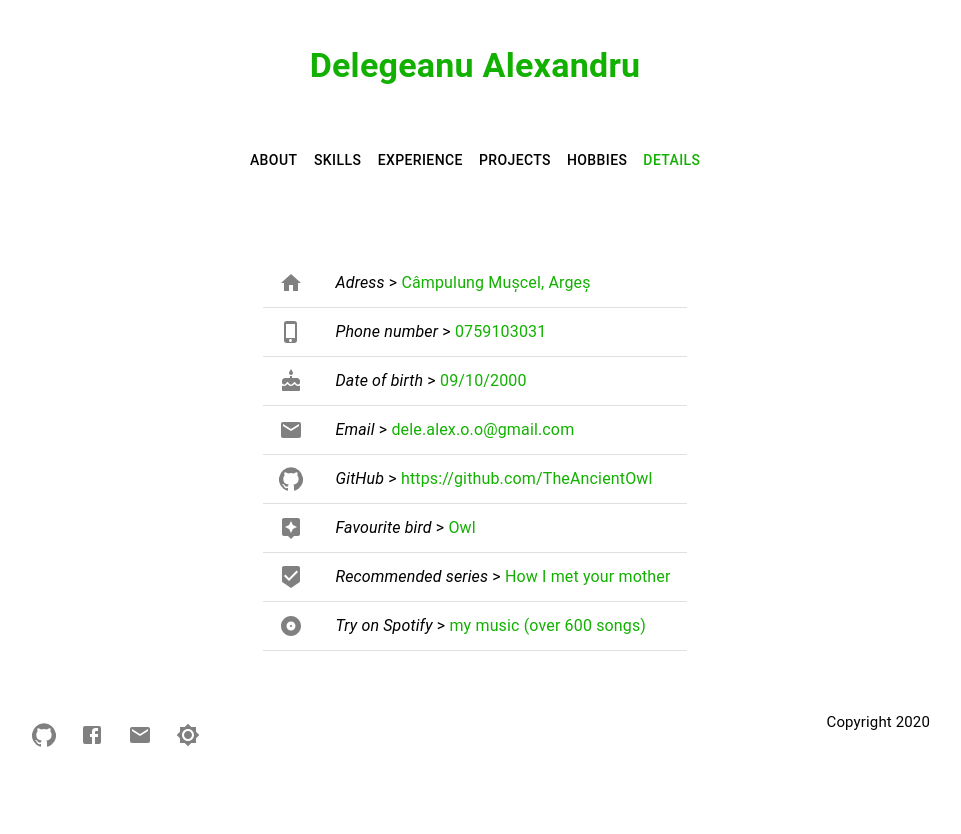
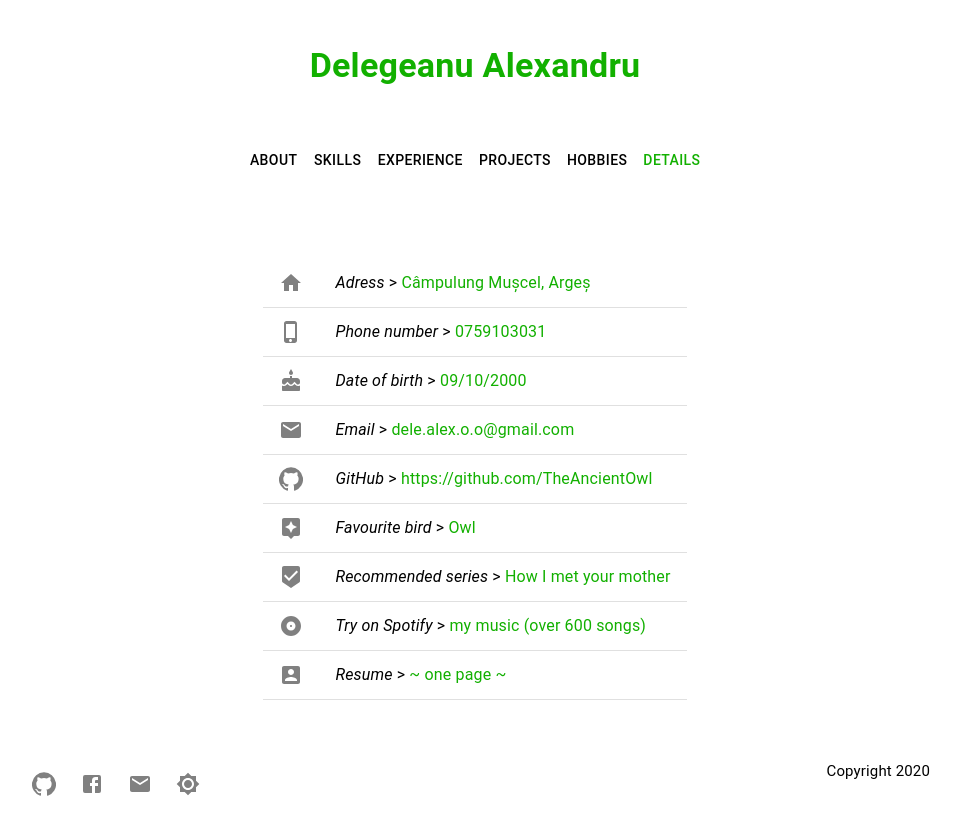
Before and after one commit to TheAncientOwl/personal-page, a React (Create React App) app: page / in a window 1280 px wide. Both pictures are taken after a click on the button "DETAILS". Shown: the top 834 px of the page, without its empty margins (165-1126 px from the left). Before the commit the page ends 810 px from the top, so only its background shows below. Built offline with nearby package versions, Linux system fonts and the light colour scheme.

Commit message:
Added one page resume.

```diff
--- a/src/components/Details.jsx
+++ b/src/components/Details.jsx
@@ -10,6 +10,9 @@ import AssistantIcon from '@material-ui/icons/Assistant';
 import BeenhereIcon from '@material-ui/icons/Beenhere';
 import AlbumIcon from '@material-ui/icons/Album';
 import GitHubIcon from '@material-ui/icons/GitHub';
+import AccountBoxIcon from '@material-ui/icons/AccountBox';
+
+import ResumeOnePage from '../resume.pdf';
 
 const DetailsConfig = [
   {
@@ -75,6 +78,15 @@ const DetailsConfig = [
     ),
     icon: <AlbumIcon />,
   },
+  {
+    title: 'Resume',
+    value: (
+      <Link color='primary' target='_blank' href={ResumeOnePage}>
+        ~ one page ~
+      </Link>
+    ),
+    icon: <AccountBoxIcon />,
+  },
 ];
 
 export default function Details() {
```
Also changed, not shown: 1 other file (tests, documents, lock files or other folders).
